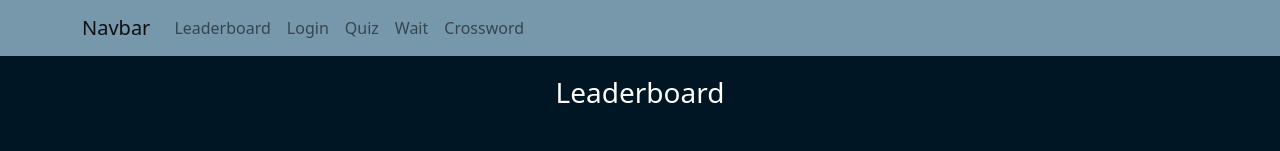
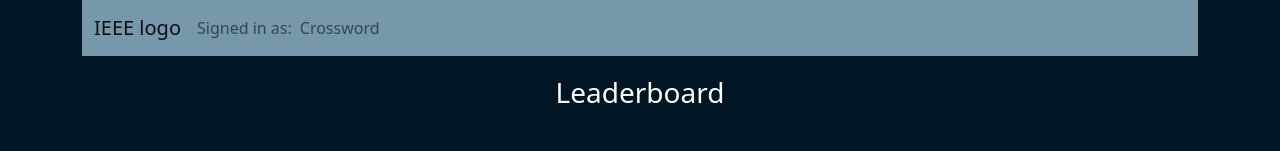
Before and after one commit to aman-av/ieeecodehunt2022, a React (Create React App) app in the folder client/: page /Final in a window 1280 px wide. Shown: the top 151 px of the page. Built offline with nearby package versions, Linux system fonts and the light colour scheme; no server answers.

Commit message:
Navbardone

```diff
--- a/client/src/App.js
+++ b/client/src/App.js
@@ -14,7 +14,7 @@ function App() {
   const eventStartDate = new Date(2021,9,8,16,9,0,0);
   return (
     <div>
-      <Header />
+      {/* <Header /> */}
       <div >
         <BrowserRouter>
           <div>
--- a/client/src/Dashboard.js
+++ b/client/src/Dashboard.js
@@ -3,6 +3,8 @@ import Crossword from "@jaredreisinger/react-crossword";
 import styled from "styled-components";
 import { Button, Container, Row, Col } from "react-bootstrap";
 import { Redirect } from "react-router-dom";
+import { Navbar, Nav } from "react-bootstrap";
+
 const answerKey = {
   "0_10": ["H", ["D1"]],
   "1_4": ["B", ["D2"]],
@@ -600,6 +602,24 @@ function Dashboard(props) {
       return (
         <div style={mystyle}>
           <Container>
+
+          <Navbar style={{ backgroundColor: "#7798ab", color: "black" }}>
+        <Container>
+          <Navbar.Brand href="#home">IEEE logo  </Navbar.Brand>
+          <Nav className="me-auto" style={{ color: "black" }}>
+          <Navbar.Text>
+            Signed in as: {localStorage.getItem('name')}
+          </Navbar.Text>
+            <Nav.Link href="/Final">Leaderboard</Nav.Link>
+            {/* <Nav.Link href="/">Login</Nav.Link> */}
+            {/* <Nav.Link href="/Quiz">Quiz</Nav.Link> */}
+            {/* <Nav.Link href="/Wait">Wait</Nav.Link> */}
+            {/* <Nav.Link href="/Dashboard">Crossword</Nav.Link> */}
+            {/* <Nav.Link href="/Example">Example</Nav.Link>
+            <Nav.Link href="/Test">Test</Nav.Link> */}
+          </Nav>
+        </Container>
+         </Navbar>
             <Row>
               <Col></Col>
               <Col></Col>
--- a/client/src/Final.js
+++ b/client/src/Final.js
@@ -1,10 +1,18 @@
 import React from "react";
 import { Button, Table, Container } from "react-bootstrap";
 import { useState, useEffect } from "react";
+import {  Navbar, Nav } from "react-bootstrap";
 
 export default function Final(props) {
+  const [done, setdone] = useState(false)
+  const [usn, setUsn] = useState(localStorage.getItem('usn'))
+  const [arr, setarr] = useState([]);
+  useEffect(() => {
+    fetch(`api/4/${usn}`)
+        .then((res) => res.json())
+        .then((result) => {if(result.participant[0].crossworddone===true)setdone(true);})
 
-  const [arr, setarr] = useState([]);
+  }, [])
   useEffect(() => {
 
     fetch('/api/7')
@@ -48,6 +56,25 @@ export default function Final(props) {
   }
   return (
     <Container>
+     <Navbar style={{ backgroundColor: "#7798ab", color: "black" }}>
+        <Container>
+          <Navbar.Brand href="#home">IEEE logo  </Navbar.Brand>
+          <Nav className="me-auto" style={{ color: "black" }}>
+          <Navbar.Text>
+            Signed in as: {localStorage.getItem('name')}
+          </Navbar.Text>
+            {/* <Nav.Link href="/Final">Leaderboard</Nav.Link> */}
+            {/* <Nav.Link href="/">Login</Nav.Link> */}
+            {/* <Nav.Link href="/Quiz">Quiz</Nav.Link> */}
+            {/* <Nav.Link href="/Wait">Wait</Nav.Link> */}
+
+            {
+              !done?<Nav.Link href="/Dashboard">Crossword</Nav.Link>:''}
+                          {/* <Nav.Link href="/Example">Example</Nav.Link>
+            <Nav.Link href="/Test">Test</Nav.Link> */}
+          </Nav>
+        </Container>
+      </Navbar>
       <div>
       <div>
         <h3
--- a/client/src/Login.js
+++ b/client/src/Login.js
@@ -3,8 +3,11 @@ import { Button, Container } from "react-bootstrap";
 import { Redirect } from "react-router-dom";
 import "./login_page_style.css";
 import "./css/login.css";
+import {  Navbar, Nav } from "react-bootstrap";
+
 
 function Login(props) {
+
   const [usn, setusn] = useState(null);
   const [page, setPage] = useState("login");
   // const [isLoading, setIsLoading] = useState("false");
@@ -61,6 +64,9 @@ function Login(props) {
           console.log(result);
           console.log(result.participant[0].intime);
           var participant = result.participant[0];
+          console.log(participant.name)
+          // setname(participant.name);
+          localStorage.setItem('name',participant.name);
           if (timeBetweenDates(props.eventStartDate) >= 0) {
             if(timeBetweenDates(props.eventEndDate) < 0){
               setPage("final")
@@ -100,6 +106,21 @@ function Login(props) {
   if (page === "login") {
     return (
       <Container>
+        <Navbar style={{ backgroundColor: "#7798ab", color: "black" }}>
+        <Container>
+          <Navbar.Brand href="#home">IEEE logo  </Navbar.Brand>
+          <Nav className="me-auto" style={{ color: "black" }}>
+
+            {/* <Nav.Link href="/Final">Leaderboard</Nav.Link>
+            <Nav.Link href="/">Login</Nav.Link>
+            <Nav.Link href="/Quiz">Quiz</Nav.Link>
+            <Nav.Link href="/Wait">Wait</Nav.Link>
+            <Nav.Link href="/Dashboard">Crossword</Nav.Link> */}
+            {/* <Nav.Link href="/Example">Example</Nav.Link>
+            <Nav.Link href="/Test">Test</Nav.Link> */}
+          </Nav>
+        </Container>
+      </Navbar>
         <div className="back">
         <div id="stars"></div>
         <div id="stars2"></div>
--- a/client/src/Quiz.js
+++ b/client/src/Quiz.js
@@ -5,6 +5,8 @@ import "katex/dist/katex.min.css";
 import { BlockMath } from "react-katex";
 import "./css/quiz.css";
 import ProgressBar from "./ProgressBar";
+import { Navbar, Nav } from "react-bootstrap";
+
 
 export default function Quiz(props) {
   const questions = [
@@ -513,6 +515,23 @@ export default function Quiz(props) {
     if (page === "quiz") {
       return (
         <>
+        <Navbar style={{ backgroundColor: "#7798ab", color: "black" }}>
+        <Container>
+          <Navbar.Brand href="#home">IEEE logo  </Navbar.Brand>
+          <Nav className="me-auto" style={{ color: "black" }}>
+          <Navbar.Text>
+            Signed in as: {localStorage.getItem('name')}
+          </Navbar.Text>
+            {/* <Nav.Link href="/Final">Leaderboard</Nav.Link>
+            <Nav.Link href="/">Login</Nav.Link>
+            <Nav.Link href="/Quiz">Quiz</Nav.Link>
+            <Nav.Link href="/Wait">Wait</Nav.Link>
+            <Nav.Link href="/Dashboard">Crossword</Nav.Link> */}
+            {/* <Nav.Link href="/Example">Example</Nav.Link>
+            <Nav.Link href="/Test">Test</Nav.Link> */}
+          </Nav>
+        </Container>
+      </Navbar>
           {showScore ? (
             <div className="quiz" style={{ marginTop: "140px" }}>
               <div className="score-section">
```
Also changed, not shown: 1 other file (tests, documents, lock files or other folders).
